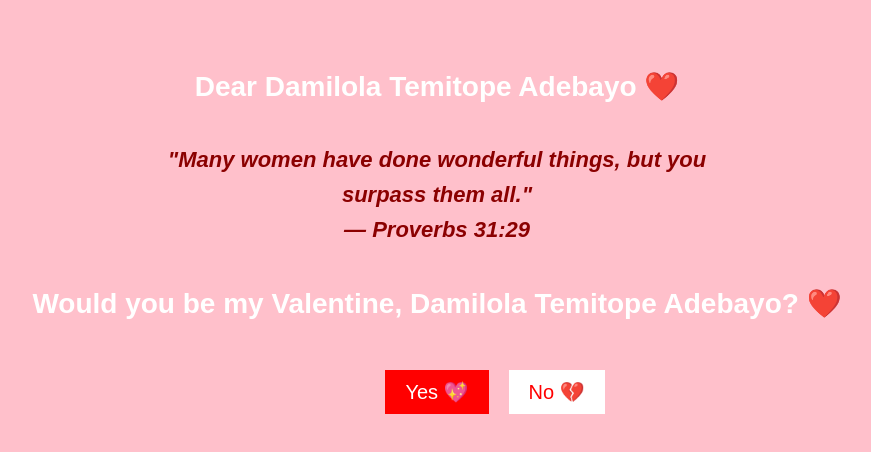
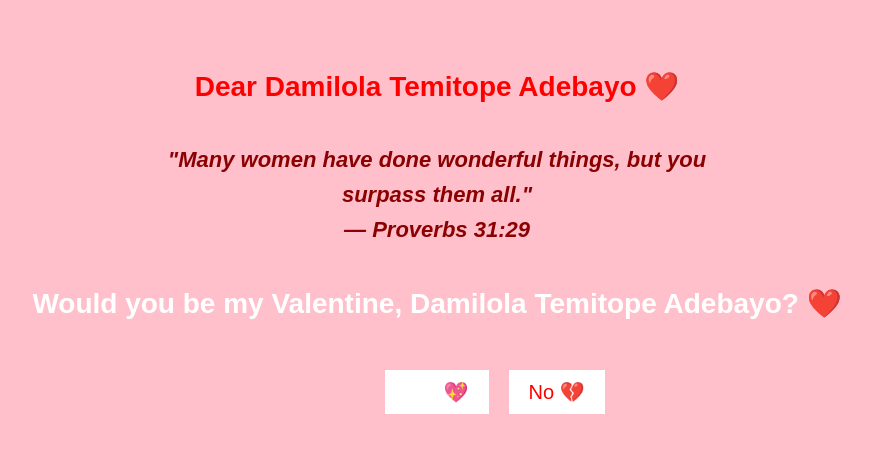
Before and after one commit to stephenesu/valentine, a plain HTML site: page index.html in a window 1280 px wide. Shown: the whole page, without its empty margins (203-1074 px from the left). Drawn offline with Linux system fonts and the light colour scheme.

Commit message:
Update index.html

```diff
--- a/index.html
+++ b/index.html
@@ -13,7 +13,7 @@
             overflow: hidden;
         }
         h1 {
-            color: white;
+            color: red;
             font-size: 28px;
             padding: 20px;
         }
@@ -45,7 +45,7 @@
             margin: 10px;
         }
         #yes {
-            background-color: red;
+            background-color: white;
             color: white;
         }
         #no {
```
